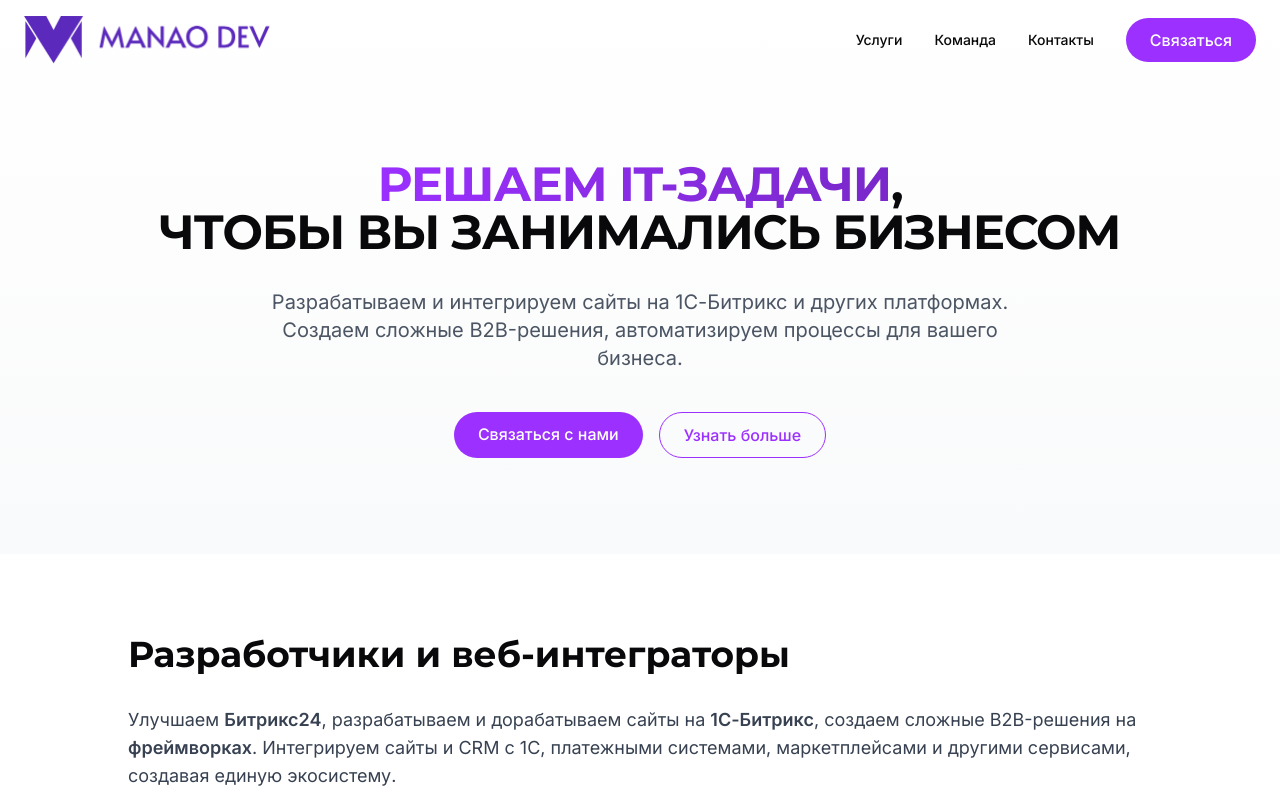
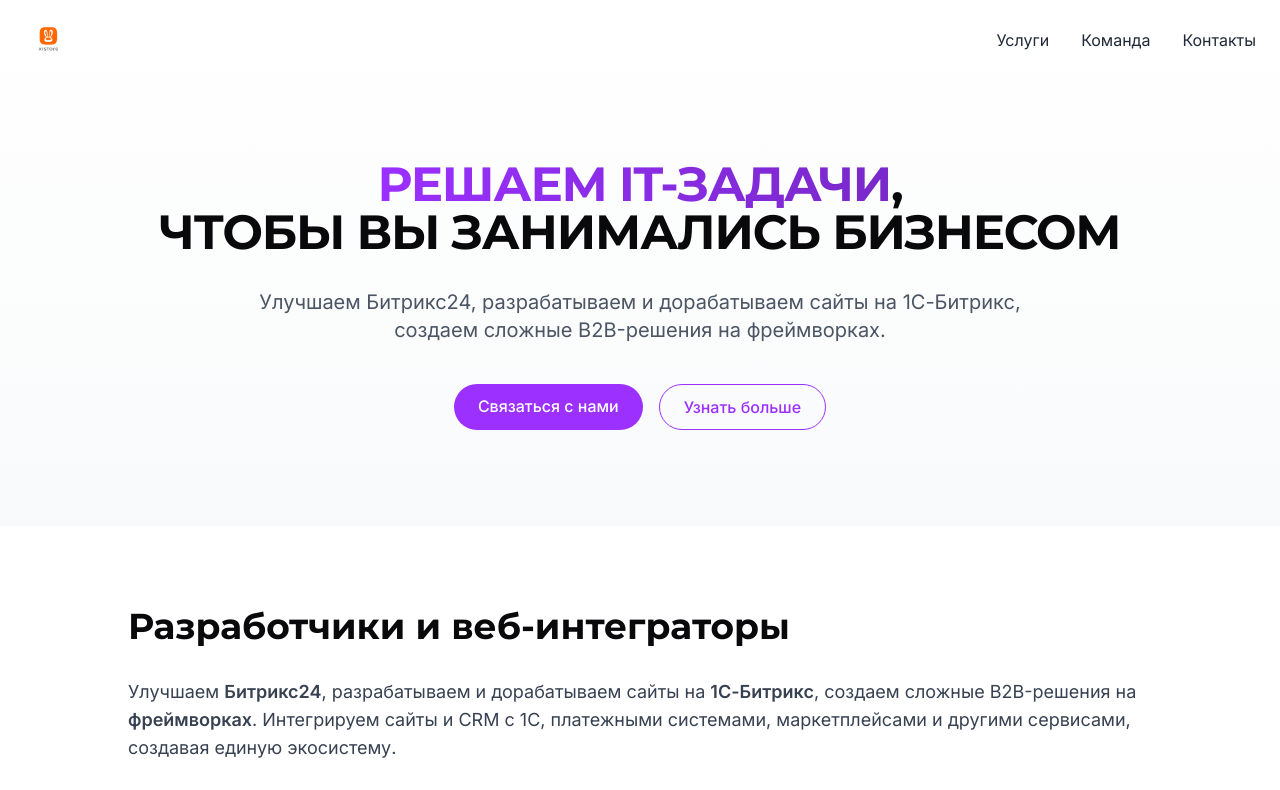
Before and after one commit to maryiarahoisha/stylish-portfolio-page, a React (Vite) app: page / in a window 1280 px wide. Shown: the top 790 px of the page. Built offline with nearby package versions, Linux system fonts and the light colour scheme.

Commit message:
Update content and links
- Update logo link
- Update text on the first screen
- Update text in the "Developers and web integrators" section
- Remove dash in contact section title

```diff
--- a/src/components/Contact.tsx
+++ b/src/components/Contact.tsx
@@ -7,9 +7,8 @@ const Contact = () => {
       <div className="container mx-auto px-4 md:px-6">
         <div className="max-w-5xl mx-auto text-center">
           <div className="flex items-center justify-center mb-8">
-            <h2 className="text-3xl md:text-4xl font-bold inline-flex items-center">
+            <h2 className="text-3xl md:text-4xl font-bold">
               СВЯЗАТЬСЯ С MANAO DEV
-              <span className="ml-2 h-px w-6 bg-white/50 block"></span>
             </h2>
           </div>
 
--- a/src/components/Header.tsx
+++ b/src/components/Header.tsx
@@ -3,95 +3,88 @@ import { useState, useEffect } from "react";
 import { Menu, X } from "lucide-react";
 
 const Header = () => {
+  const [isMenuOpen, setIsMenuOpen] = useState(false);
   const [isScrolled, setIsScrolled] = useState(false);
-  const [isMobileMenuOpen, setIsMobileMenuOpen] = useState(false);
 
   useEffect(() => {
     const handleScroll = () => {
-      if (window.scrollY > 20) {
-        setIsScrolled(true);
-      } else {
-        setIsScrolled(false);
-      }
+      setIsScrolled(window.scrollY > 10);
     };
 
     window.addEventListener("scroll", handleScroll);
-    return () => {
-      window.removeEventListener("scroll", handleScroll);
-    };
+    return () => window.removeEventListener("scroll", handleScroll);
   }, []);
 
   return (
-    <header
-      className={`fixed top-0 left-0 right-0 z-50 transition-all duration-300 ${
-        isScrolled ? "bg-white/95 backdrop-blur-sm shadow-sm py-2" : "bg-transparent py-4"
-      }`}
-    >
-      <div className="container mx-auto px-4 md:px-6 flex justify-between items-center">
-        <div className="flex items-center">
-          <a href="#" className="flex items-center gap-2">
+    <header className={`fixed w-full z-50 transition-all duration-300 ${isScrolled ? 'bg-white shadow-md py-3' : 'bg-transparent py-5'}`}>
+      <div className="container mx-auto px-4 md:px-6">
+        <div className="flex items-center justify-between">
+          <a href="https://manao-team.com/?utm_source=vizitka" className="flex items-center">
             <img
-              src="/lovable-uploads/421f1ff8-620d-4e15-b5cf-1129ef81dcce.png"
-              alt="MANAO DEV Logo"
-              className="h-12"
+              src="/lovable-uploads/03472ed3-9db8-4589-87d4-1a34a0f24eb0.png"
+              alt="Manao Dev Logo"
+              className="h-10 w-auto"
             />
           </a>
+
+          <div className="hidden md:flex items-center space-x-10">
+            <nav className="flex space-x-8">
+              <a href="#services" className="text-gray-800 hover:text-manao-purple transition-colors">
+                Услуги
+              </a>
+              <a href="#team" className="text-gray-800 hover:text-manao-purple transition-colors">
+                Команда
+              </a>
+              <a href="#contact" className="text-gray-800 hover:text-manao-purple transition-colors">
+                Контакты
+              </a>
+            </nav>
+          </div>
+
+          <button
+            className="md:hidden text-gray-700"
+            onClick={() => setIsMenuOpen(true)}
+            aria-label="Open menu"
+          >
+            <Menu size={28} />
+          </button>
         </div>
-
-        <nav className="hidden md:flex items-center gap-8">
-          <a href="#services" className="nav-link">Услуги</a>
-          <a href="#team" className="nav-link">Команда</a>
-          <a href="#contact" className="nav-link">Контакты</a>
-          <a href="#contact" className="button-primary">
-            Связаться
-          </a>
-        </nav>
-
-        <button
-          onClick={() => setIsMobileMenuOpen(!isMobileMenuOpen)}
-          className="md:hidden p-2 text-foreground"
-          aria-label="Toggle menu"
-        >
-          {isMobileMenuOpen ? <X size={24} /> : <Menu size={24} />}
-        </button>
       </div>
 
       {/* Mobile menu */}
-      <div
-        className={`md:hidden absolute top-full left-0 right-0 bg-white shadow-md transition-all duration-300 overflow-hidden ${
-          isMobileMenuOpen ? "max-h-64" : "max-h-0"
-        }`}
-      >
-        <div className="px-4 py-6 flex flex-col gap-4">
+      <div className={`fixed inset-0 bg-white z-50 transform ${isMenuOpen ? 'translate-x-0' : 'translate-x-full'} transition-transform duration-300 ease-in-out md:hidden`}>
+        <div className="flex justify-end p-4">
+          <button
+            onClick={() => setIsMenuOpen(false)}
+            className="text-gray-700"
+            aria-label="Close menu"
+          >
+            <X size={28} />
+          </button>
+        </div>
+        <nav className="flex flex-col space-y-8 p-8 text-center text-xl">
           <a
             href="#services"
-            className="font-medium px-4 py-2 hover:bg-secondary rounded-md"
-            onClick={() => setIsMobileMenuOpen(false)}
+            className="text-gray-800 hover:text-manao-purple transition-colors"
+            onClick={() => setIsMenuOpen(false)}
           >
             Услуги
           </a>
           <a
             href="#team"
-            className="font-medium px-4 py-2 hover:bg-secondary rounded-md"
-            onClick={() => setIsMobileMenuOpen(false)}
+            className="text-gray-800 hover:text-manao-purple transition-colors"
+            onClick={() => setIsMenuOpen(false)}
           >
             Команда
           </a>
           <a
             href="#contact"
-            className="font-medium px-4 py-2 hover:bg-secondary rounded-md"
-            onClick={() => setIsMobileMenuOpen(false)}
+            className="text-gray-800 hover:text-manao-purple transition-colors"
+            onClick={() => setIsMenuOpen(false)}
           >
             Контакты
           </a>
-          <a
-            href="#contact"
-            className="button-primary text-center mt-2"
-            onClick={() => setIsMobileMenuOpen(false)}
-          >
-            Связаться
-          </a>
-        </div>
+        </nav>
       </div>
     </header>
   );
--- a/src/pages/Index.tsx
+++ b/src/pages/Index.tsx
@@ -31,8 +31,7 @@ const Index = () => {
 
               <div className={`transition-all duration-700 delay-300 ${isLoaded ? 'opacity-100' : 'opacity-0 translate-y-12'}`}>
                 <p className="text-lg md:text-xl text-gray-600 max-w-3xl mx-auto">
-                  Разрабатываем и интегрируем сайты на 1С-Битрикс и других платформах.
-                  Создаем сложные B2B-решения, автоматизируем процессы для вашего бизнеса.
+                  Улучшаем Битрикс24, разрабатываем и дорабатываем сайты на 1С-Битрикс, создаем сложные B2B-решения на фреймворках.
                 </p>
               </div>
 
```
